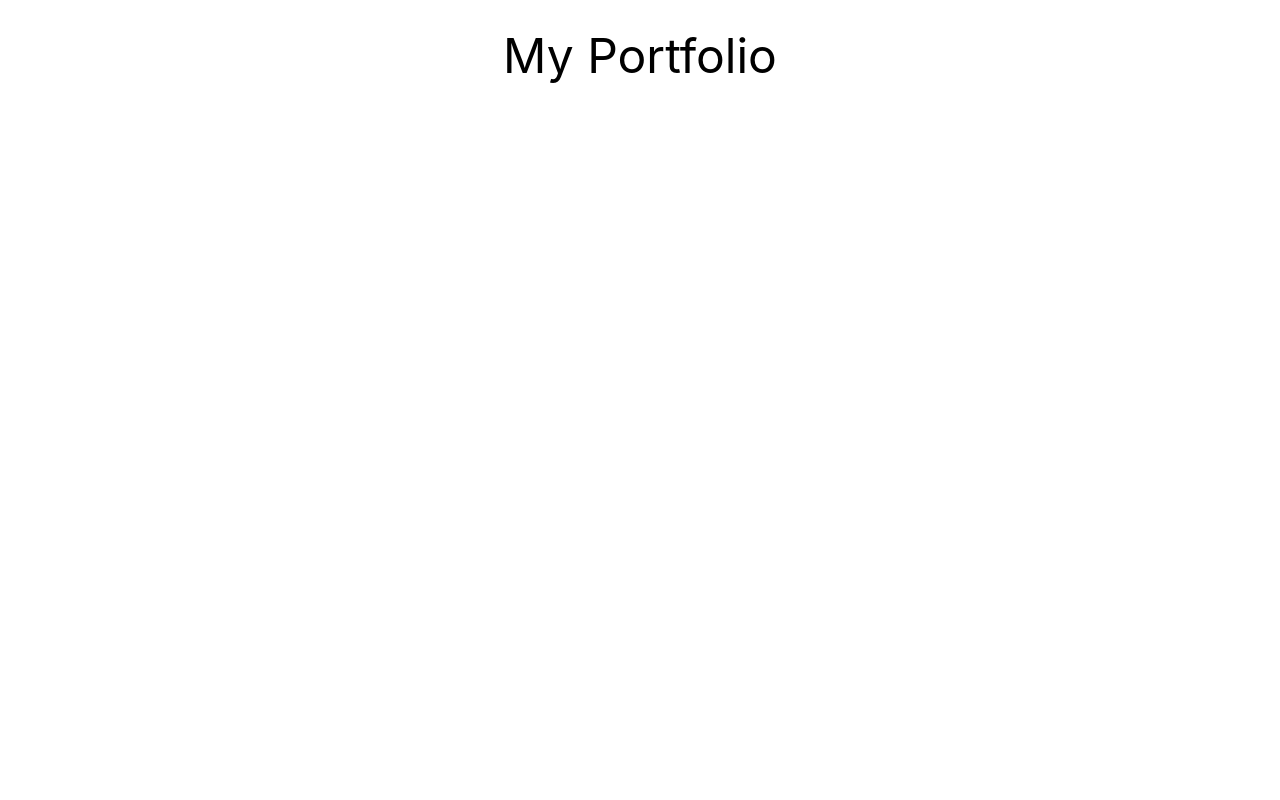
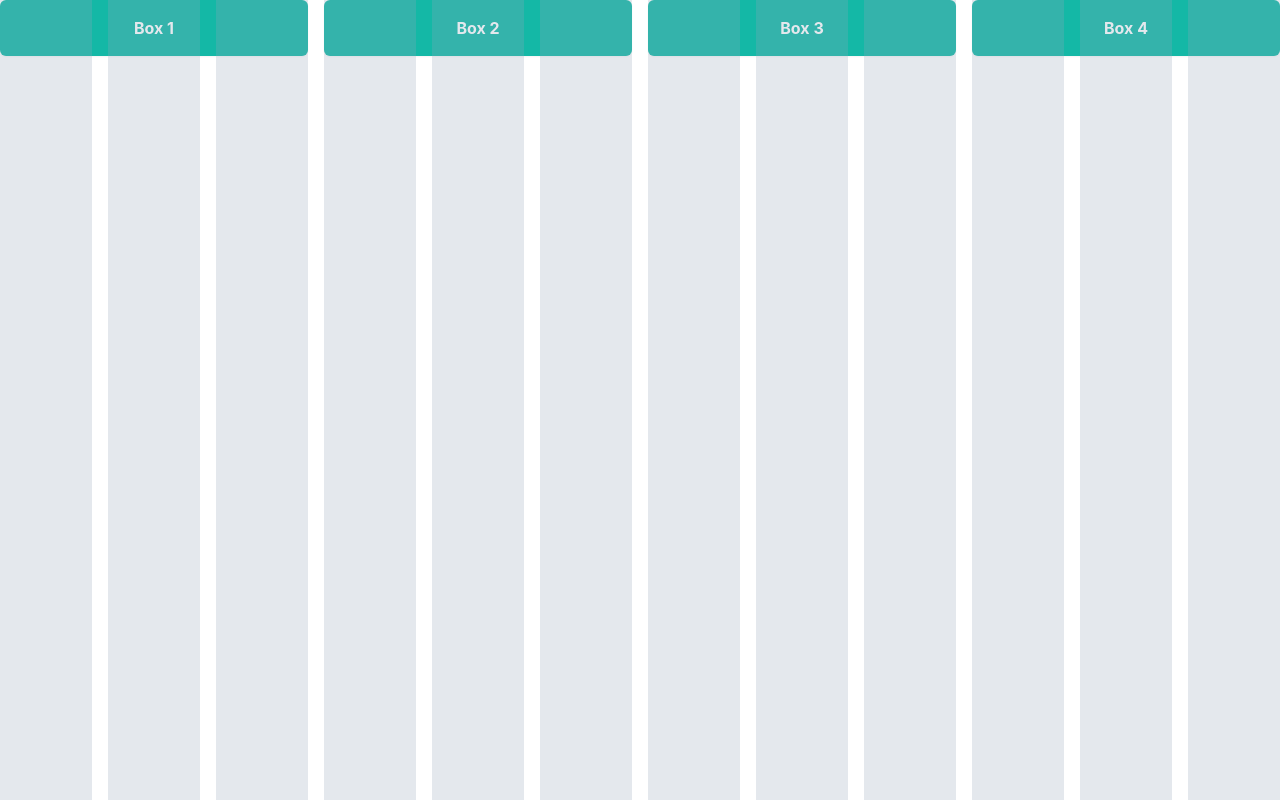
Before and after one commit to ntonioibarrola/portfolio, a React (Vite) app: page / in a window 1280 px wide. Built offline with nearby package versions, Linux system fonts and the light colour scheme.

Commit message:
Basic grid component

```diff
--- a/src/App.tsx
+++ b/src/App.tsx
@@ -1,7 +1,28 @@
+import Box from './components/Box.js';
+import Grid from './components/Grid.js';
+import { Ruler } from './components/Grid.js';
+
 function App() {
   return (
-    <div className='h-full p-8 text-slate-800'>
-      <h1 className='font-display text-center text-5xl text-black'>My Portfolio</h1>
+    <div className='relative h-screen overflow-hidden'>
+      <Ruler spacing={'sm'} />
+      <Grid container spacing={'sm'} alignItems={'flex-end'}>
+        <Grid item xs={12} sm={6} md={4} lg={3}>
+          <Box>Box 1</Box>
+        </Grid>
+
+        <Grid item xs={12} sm={6} md={4} lg={3}>
+          <Box>Box 2</Box>
+        </Grid>
+
+        <Grid item xs={12} sm={6} md={4} lg={3}>
+          <Box>Box 3</Box>
+        </Grid>
+
+        <Grid item xs={12} sm={6} md={4} lg={3}>
+          <Box>Box 4</Box>
+        </Grid>
+      </Grid>
     </div>
   );
 }
--- /dev/null
+++ b/src/components/Box.tsx
@@ -0,0 +1,14 @@
+import React, { ReactNode } from 'react';
+
+const Box: React.FC<{ children: ReactNode }> = ({ children, ...props }) => {
+  return (
+    <div
+      className='rounded-md bg-teal-500 p-4 text-center font-bold text-white shadow-sm'
+      {...props}
+    >
+      {children}
+    </div>
+  );
+};
+
+export default Box;
--- /dev/null
+++ b/src/components/Grid.tsx
@@ -0,0 +1,72 @@
+import React from 'react';
+import { addPropsToChildren } from '../helpers/props.js';
+import * as basis from '../styles/flex-basis.js';
+import * as space from '../styles/spacing.js';
+import * as structure from '../styles/structure.js';
+
+type Columns = 1 | 2 | 3 | 4 | 5 | 6 | 7 | 8 | 9 | 10 | 11 | 12;
+type Spacing = 'sm' | 'md' | 'lg';
+type JustifyContent = 'flex-start' | 'flex-end' | 'center' | 'space-between';
+type AlignItems = 'flex-start' | 'flex-end' | 'center';
+
+const Grid: React.FC<
+  {
+    children: React.ReactNode;
+    container?: Boolean;
+    item?: Boolean;
+    xs?: Columns;
+    sm?: Columns;
+    md?: Columns;
+    lg?: Columns;
+    spacing?: Spacing;
+    justifyContent?: JustifyContent;
+    alignItems?: AlignItems;
+  } & React.HTMLAttributes<HTMLDivElement>
+> = ({
+  children,
+  container,
+  item,
+  xs,
+  sm,
+  md,
+  lg,
+  spacing,
+  justifyContent,
+  alignItems,
+  ...props
+}) => {
+  let className = '';
+
+  if (container) {
+    className += 'flex flex-wrap';
+    if (props.className) className += ` ${props.className}`;
+    if (spacing) className += space.margin[spacing];
+    if (justifyContent) className += structure.justify[justifyContent];
+    if (alignItems) className += structure.align[alignItems];
+  }
+
+  if (item) {
+    className += 'block';
+    if (xs) className += basis.xs[xs];
+    if (sm) className += basis.sm[sm];
+    if (md) className += basis.md[md];
+    if (lg) className += basis.lg[lg];
+    if (spacing) className += space.padding[spacing];
+  }
+
+  return <div className={className}>{addPropsToChildren(children, { spacing })}</div>;
+};
+
+export const Ruler: React.FC<{ spacing: Spacing }> = ({ spacing }) => {
+  return (
+    <div className={`absolute grid h-screen w-full grid-cols-ruler ${space.gap[spacing]}`}>
+      <>
+        {[...new Array(12)].map((_, index) => (
+          <div key={`ruler-column-${index}`} className='bg-slate-400 opacity-25' />
+        ))}
+      </>
+    </div>
+  );
+};
+
+export default Grid;
--- /dev/null
+++ b/src/helpers/props.tsx
@@ -0,0 +1,17 @@
+import React from 'react';
+
+export const addPropsToReactElement = (element: React.ReactNode, props: any) => {
+  if (React.isValidElement(element)) {
+    return React.cloneElement(element, props);
+  }
+  return element;
+};
+
+export const addPropsToChildren = (children: React.ReactNode, props: any) => {
+  if (!Array.isArray(children)) {
+    return addPropsToReactElement(children, props);
+  }
+  return children.map((childElement, index) =>
+    addPropsToReactElement(childElement, { ...props, key: `item-${index}` }),
+  );
+};
--- /dev/null
+++ b/src/styles/flex-basis.tsx
@@ -0,0 +1,59 @@
+export const xs = {
+  1: ' basis-1/12',
+  2: ' basis-2/12',
+  3: ' basis-3/12',
+  4: ' basis-4/12',
+  5: ' basis-5/12',
+  6: ' basis-6/12',
+  7: ' basis-7/12',
+  8: ' basis-8/12',
+  9: ' basis-9/12',
+  10: ' basis-10/12',
+  11: ' basis-11/12',
+  12: ' basis-full',
+};
+
+export const sm = {
+  1: ' sm:basis-1/12',
+  2: ' sm:basis-2/12',
+  3: ' sm:basis-3/12',
+  4: ' sm:basis-4/12',
+  5: ' sm:basis-5/12',
+  6: ' sm:basis-6/12',
+  7: ' sm:basis-7/12',
+  8: ' sm:basis-8/12',
+  9: ' sm:basis-9/12',
+  10: ' sm:basis-10/12',
+  11: ' sm:basis-11/12',
+  12: ' sm:basis-full',
+};
+
+export const md = {
+  1: ' md:basis-1/12',
+  2: ' md:basis-2/12',
+  3: ' md:basis-3/12',
+  4: ' md:basis-4/12',
+  5: ' md:basis-5/12',
+  6: ' md:basis-6/12',
+  7: ' md:basis-7/12',
+  8: ' md:basis-8/12',
+  9: ' md:basis-9/12',
+  10: ' md:basis-10/12',
+  11: ' md:basis-11/12',
+  12: ' md:basis-full',
+};
+
+export const lg = {
+  1: ' lg:basis-1/12',
+  2: ' lg:basis-2/12',
+  3: ' lg:basis-3/12',
+  4: ' lg:basis-4/12',
+  5: ' lg:basis-5/12',
+  6: ' lg:basis-6/12',
+  7: ' lg:basis-7/12',
+  8: ' lg:basis-8/12',
+  9: ' lg:basis-9/12',
+  10: ' lg:basis-10/12',
+  11: ' lg:basis-11/12',
+  12: ' lg:basis-full',
+};
--- /dev/null
+++ b/src/styles/spacing.tsx
@@ -0,0 +1,17 @@
+export const gap = {
+  sm: ' gap-4',
+  md: ' gap-8',
+  lg: ' gap-12',
+};
+
+export const padding = {
+  sm: ' p-2',
+  md: ' p-4',
+  lg: ' p-6',
+};
+
+export const margin = {
+  sm: ' -m-2',
+  md: ' -m-4',
+  lg: ' -m-6',
+};
--- /dev/null
+++ b/src/styles/structure.tsx
@@ -0,0 +1,12 @@
+export const justify = {
+  'flex-start': ' justify-start',
+  'flex-end': ' justify-end',
+  'center': ' justify-center',
+  'space-between': ' justify-between',
+};
+
+export const align = {
+  'flex-start': ' items-start',
+  'flex-end': ' items-end',
+  'center': ' items-center',
+};
--- a/tailwind.config.js
+++ b/tailwind.config.js
@@ -2,11 +2,15 @@ module.exports = {
   content: [
     './index.html',
     './src/**/*.{vue,js,ts,jsx,tsx}',
-    './pages/**/*.{js,ts,jsx,tsx}',
-    './components/**/*.{js,ts,jsx,tsx}',
+    './src/pages/**/*.{vue,js,ts,jsx,tsx}',
+    './src/components/**/*.{vue,js,ts,jsx,tsx}',
   ],
   theme: {
-    extend: {},
+    extend: {
+      gridTemplateColumns: {
+        ruler: 'repeat(12, 1fr)',
+      },
+    },
   },
   plugins: [],
-}
+};
```
